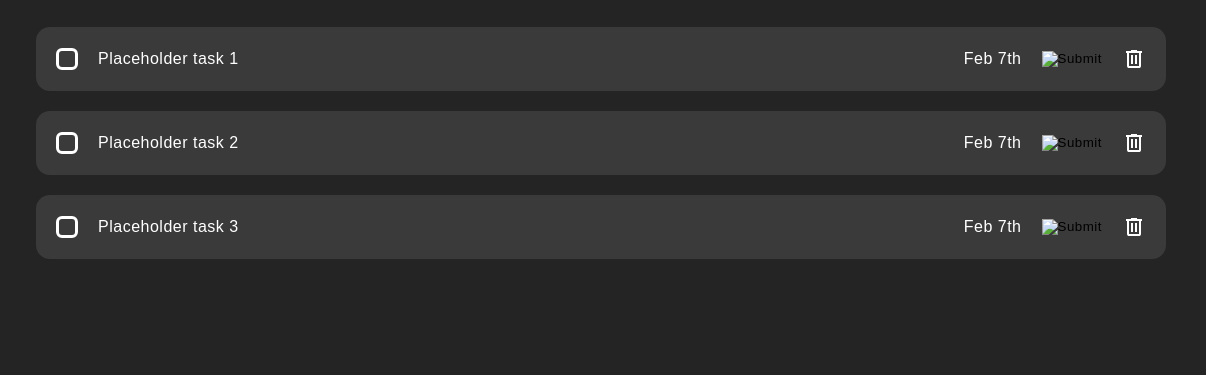
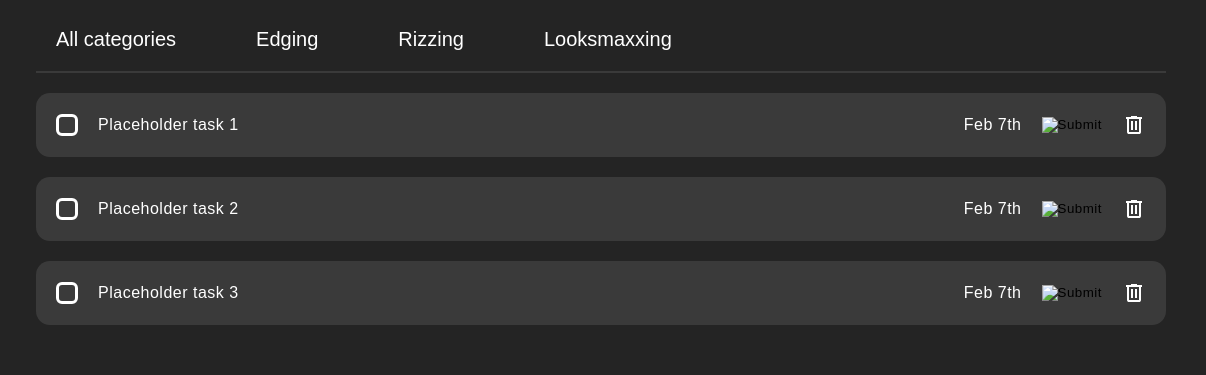
Before and after one commit to tio0o0o0o/todo, a website built with webpack: page src/template.html in a window 1280 px wide. Shown: the part 63-438 px from the top of the page, 74-1280 px from the left. Built offline with nearby package versions, Linux system fonts and the light colour scheme; files whose address does not match are found by name.

Commit message:
feat: Task filters

```diff
--- a/src/assets/styles/tasks.css
+++ b/src/assets/styles/tasks.css
@@ -4,6 +4,7 @@
     --lighten: rgba(255, 255, 255, 0.1);
     --green: rgb(0, 201, 141);
     --darkGreen: rgb(0, 192, 134);
+    --grey: rgb(102, 102, 102);
 }
 
 .isComplete {
@@ -79,3 +80,21 @@
         background-color: var(--darkGreen);
     }
 }
+
+.filterFlexContainer {
+    display: flex;
+    margin-bottom: 20px;
+    border-bottom: 2px solid var(--lighten);
+}
+
+.filter {
+    font-size: 20px;
+    width: fit-content;
+    height: 100%;
+    letter-spacing: 0;
+    padding: 0 60px 20px 20px;
+
+    &:hover {
+        box-shadow: 0 4px var(--grey);
+    }
+}
--- a/src/controllers/main-controller.js
+++ b/src/controllers/main-controller.js
@@ -1,6 +1,7 @@
 import NotesController from "./notes-controller.js";
 import CategoriesController from "./categories-controller.js";
 import TasksController from "./tasks-controller.js";
+import Utility from "../utility/utility.js";
 
 const notesController = new NotesController();
 const categoriesController = new CategoriesController();
@@ -28,18 +29,21 @@ categoriesLink.addEventListener("click", () => {
 
 allLink.addEventListener("click", () => {
     tasksController.dateFilter = "all";
+    tasksController.categoryFilter = "all";
     tasksController.updateView(tasksController.allTasks);
     assignSelected(allLink);
 });
 
 todayLink.addEventListener("click", () => {
     tasksController.dateFilter = "today";
+    tasksController.categoryFilter = "all";
     tasksController.updateView(tasksController.todaysTasks);
     assignSelected(todayLink);
 });
 
 weekLink.addEventListener("click", () => {
     tasksController.dateFilter = "week";
+    tasksController.categoryFilter = "all";
     tasksController.updateView(tasksController.thisWeeksTasks);
     assignSelected(weekLink);
 });
--- a/src/controllers/tasks-controller.js
+++ b/src/controllers/tasks-controller.js
@@ -28,7 +28,9 @@ export default class TasksController {
             case "all":
                 break;
             default:
-                throw new Error("categoryFilter is not a valid filter");
+                filteredTasks = filteredTasks.filter((task) => {
+                    return task.category === this.categoryFilter;
+                });
         }
         return filteredTasks;
     }
@@ -36,6 +38,7 @@ export default class TasksController {
     updateView() {
         this.#tasksView.delete();
         this.#tasksView.create(this.filteredTasks);
+        this.#initializeFilters();
         this.#assignDelete();
         this.#assignShowModal();
         this.#assignToggleComplete();
@@ -88,7 +91,7 @@ export default class TasksController {
                     description: descriptionInput.value,
                     dueDate: new Date(dateSelect.value),
                     priority: prioritySelect.value,
-                    category: categorySelect.value
+                    category: categorySelect.value.toLowerCase()
                 });
                 titleInput.value = "";
                 descriptionInput.value = "";
@@ -240,7 +243,7 @@ export default class TasksController {
                     description: descriptionInput.value,
                     dueDate: new Date(dateSelect.value),
                     priority: prioritySelect.value,
-                    category: categorySelect.value
+                    category: categorySelect.value.toLowerCase()
                 });
                 titleInput.value = "";
                 descriptionInput.value = "";
@@ -252,4 +255,14 @@ export default class TasksController {
             }
         });
     }
+
+    #initializeFilters() {
+        Utility.assignFunction({
+            elements: document.querySelectorAll(".filter"),
+            functionToAssign: (element) => {
+                this.categoryFilter = element.dataset.filter;
+                this.updateView();
+            }
+        });
+    }
 }
--- a/src/models/categories-model.js
+++ b/src/models/categories-model.js
@@ -8,7 +8,10 @@ export default class CategoriesModel {
     }
 
     static read() {
-        return this.categories;
+        const lowerCaseCategoriesList = this.categories.map((value) => {
+            return value.toLowerCase();
+        });
+        return lowerCaseCategoriesList;
     }
 
     static update(name, newName) {
--- a/src/views/tasks-view.js
+++ b/src/views/tasks-view.js
@@ -3,6 +3,7 @@ const deleteImg = require("../assets/images/delete.svg");
 const edit = require("../assets/images/edit.svg");
 const plus = require("../assets/images/add.svg");
 import "../assets/styles/tasks.css";
+import CategoriesModel from "../models/categories-model.js";
 const { format } = require("date-fns");
 
 export default class TasksView {
@@ -11,6 +12,8 @@ export default class TasksView {
     }
 
     create(tasks) {
+        this.#createCategoryFilter();
+
         const flexContainer = Utility.createElement({
             tag: "div",
             attributes: ["class", "flexContainer"],
@@ -25,6 +28,30 @@ export default class TasksView {
             tag: "input",
             attributes: ["class", "createTaskButton", "type", "image", "src", plus],
             parent: this.parent
+        });
+    }
+
+    #createCategoryFilter() {
+        const filterFlexContainer = Utility.createElement({
+            tag: "div",
+            attributes: ["class", "filterFlexContainer"],
+            parent: this.parent
+        });
+
+        const defaultFilter = Utility.createElement({
+            tag: "p",
+            attributes: ["class", "filter", "data-filter", "all"],
+            textContent: "All categories",
+            parent: filterFlexContainer
+        });
+
+        const filters = CategoriesModel.read().forEach((category) => {
+            Utility.createElement({
+                tag: "p",
+                attributes: ["class", "filter", "data-filter", category],
+                textContent: Utility.capitalize(category),
+                parent: filterFlexContainer
+            });
         });
     }
 
```
